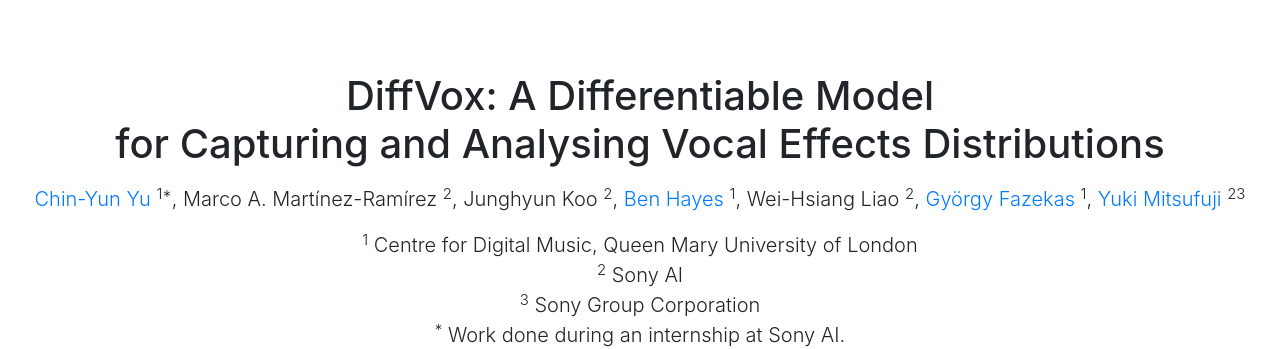
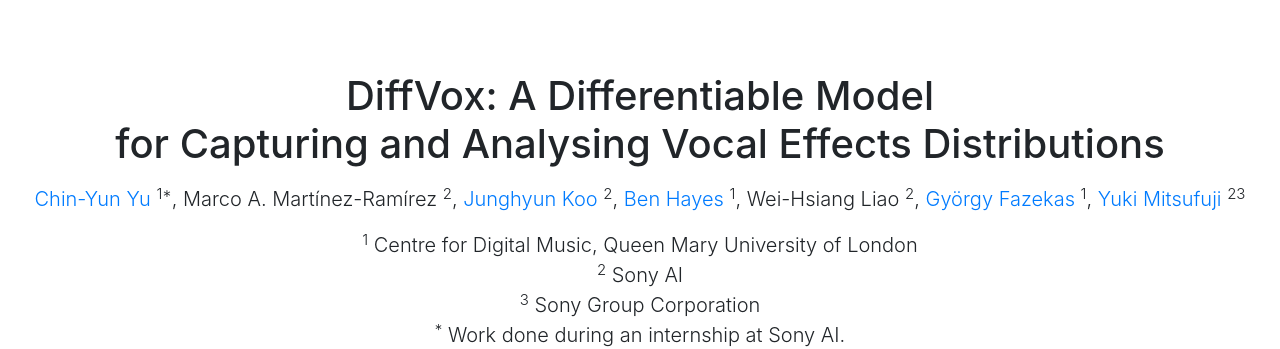
Before and after one commit to iamycy/diffvox-demo, a plain HTML site: page index.html in a window 1280 px wide. Shown: the top 349 px of the page. Drawn offline with nearby package versions, Linux system fonts and the light colour scheme; a script that the page names is missing.

```diff
--- a/index.html
+++ b/index.html
@@ -44,7 +44,7 @@
                         <a href="https://iamycy.github.io/"
                             target=”_blank”>Chin-Yun Yu</a> <sup>1*</sup>,
                         Marco A. Martínez-Ramírez <sup>2</sup>,
-                        Junghyun Koo <sup>2</sup>,
+                        <a href="https://www.linkedin.com/in/junghyun-koo-525a31251/" target="_blank">Junghyun Koo</a> <sup>2</sup>,
                         <a href="https://benhayes.net/" target=”_blank”>Ben
                             Hayes</a> <sup>1</sup>,
                         Wei-Hsiang Liao <sup>2</sup>,
```
